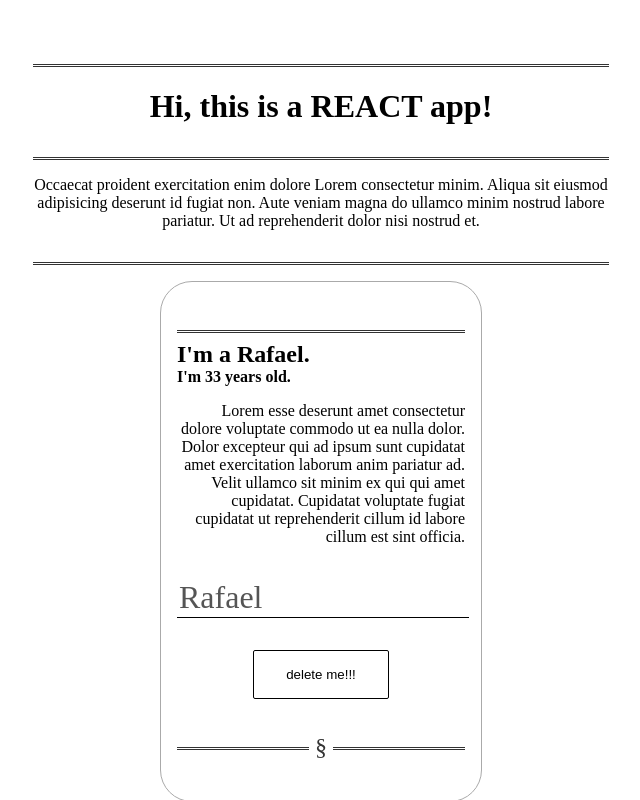
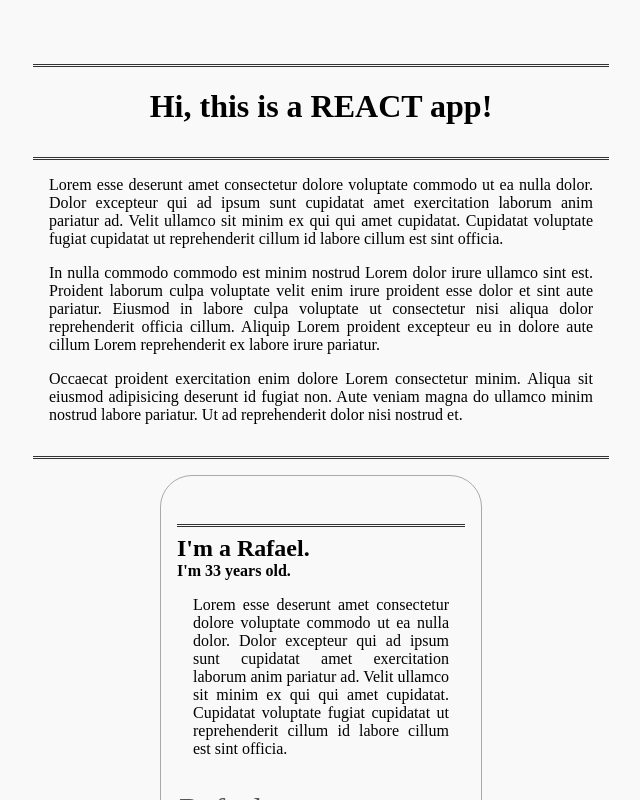
Before and after one commit to rafaelmuto/REACT.js, a React (Create React App) app in the folder react-guide/: page / in a window 1280 px wide. Both pictures are taken after a click on the button "click ME!". Shown: the top 800 px of the page, without its empty margins (319-959 px from the left). Built offline with nearby package versions, Linux system fonts and the light colour scheme; a web font is replaced by a local one.

Commit message:
now I just don't wanna work...

```diff
--- a/react-guide/src/App.css
+++ b/react-guide/src/App.css
@@ -2,6 +2,11 @@
   text-align: center;
   margin: 5% auto;
   width: 45%;
+}
+
+.App p {
+  text-align: justify;
+  padding: 0 1rem;
 }
 
 button {
@@ -38,5 +43,5 @@ hr.glyph:after {
   top: -0.7em;
   font-size: 1.5em;
   padding: 0 0.25em;
-  background: white;
+  background: #f9f9f9;
 }
--- a/react-guide/src/App.js
+++ b/react-guide/src/App.js
@@ -31,6 +31,8 @@ class App extends Component {
         <hr />
         <h1>Hi, this is a REACT app!</h1>
         <hr />
+        <p>Lorem esse deserunt amet consectetur dolore voluptate commodo ut ea nulla dolor. Dolor excepteur qui ad ipsum sunt cupidatat amet exercitation laborum anim pariatur ad. Velit ullamco sit minim ex qui qui amet cupidatat. Cupidatat voluptate fugiat cupidatat ut reprehenderit cillum id labore cillum est sint officia.</p>
+        <p>In nulla commodo commodo est minim nostrud Lorem dolor irure ullamco sint est. Proident laborum culpa voluptate velit enim irure proident esse dolor et sint aute pariatur. Eiusmod in labore culpa voluptate ut consectetur nisi aliqua dolor reprehenderit officia cillum. Aliquip Lorem proident excepteur eu in dolore aute cillum Lorem reprehenderit ex labore irure pariatur.</p>
         <p>Occaecat proident exercitation enim dolore Lorem consectetur minim. Aliqua sit eiusmod adipisicing deserunt id fugiat non. Aute veniam magna do ullamco minim nostrud labore pariatur. Ut ad reprehenderit dolor nisi nostrud et.</p>
         <hr />
 
--- a/react-guide/src/Person/Person.css
+++ b/react-guide/src/Person/Person.css
@@ -14,10 +14,11 @@ h4 {
 }
 
 .Person p {
-  text-align: right;
+  text-align: justify;
 }
 
 .Person input {
+  background-color: transparent;
   width: 100%;
   margin: 1rem 0;
   border: 0;
--- a/react-guide/src/index.css
+++ b/react-guide/src/index.css
@@ -2,4 +2,5 @@ body {
   margin: 0;
   padding: 0;
   font-family: 'Radley', serif;
+  background-color: #f9f9f9;
 }
```
